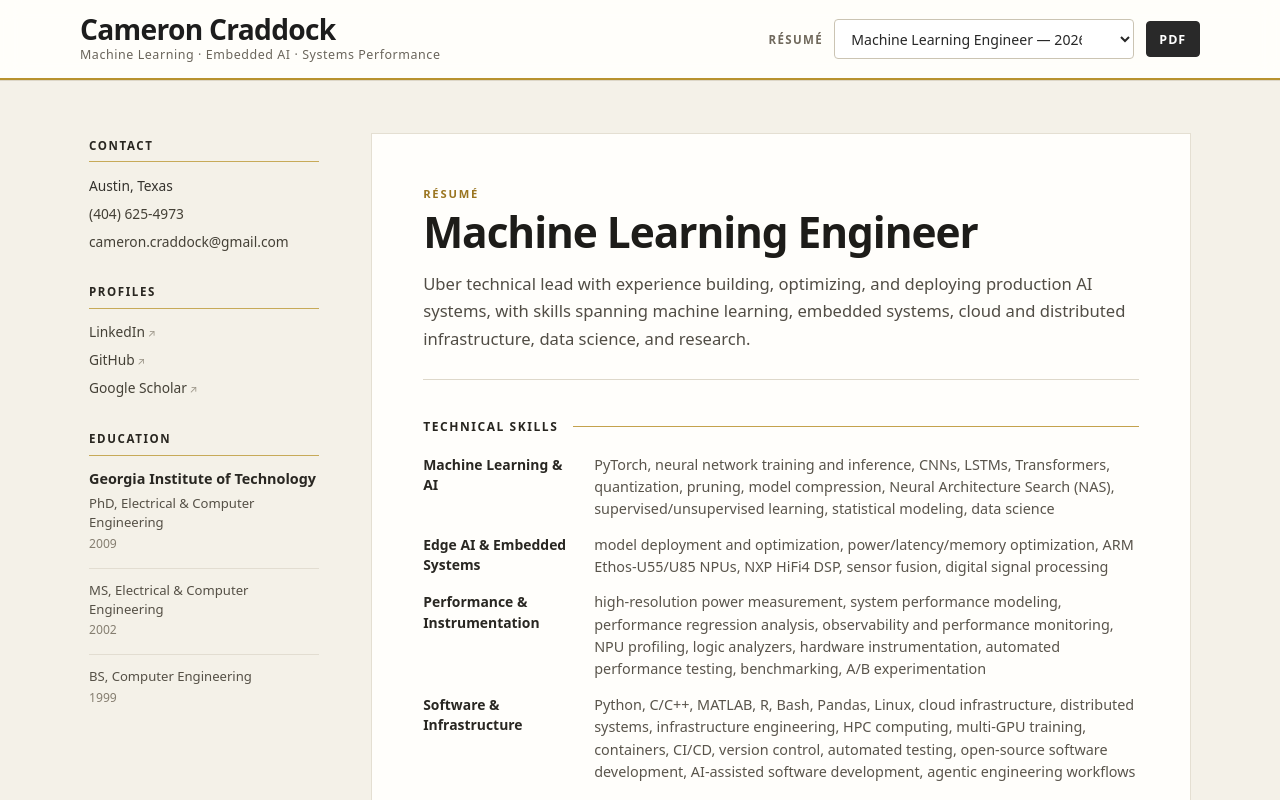
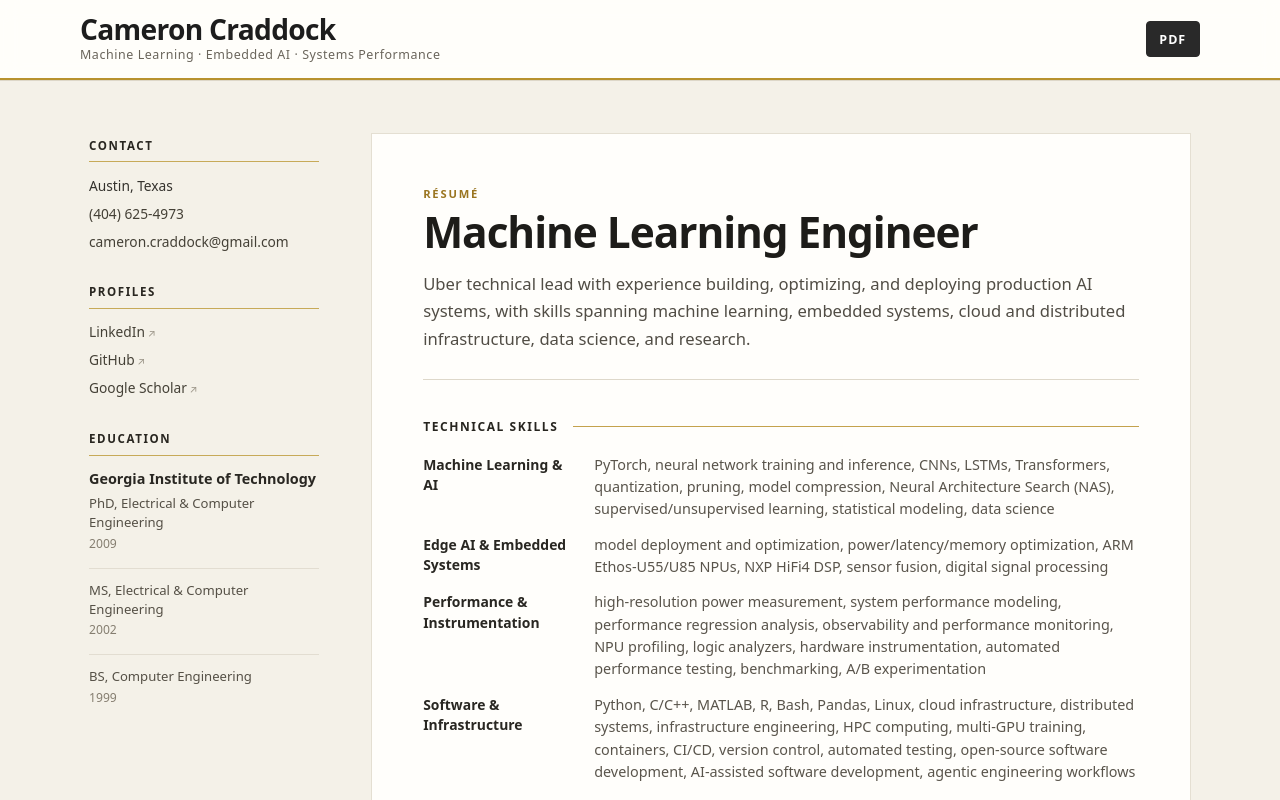
Before and after one commit to ccraddock/cloud_resume_challenge, a React (Vite) app in the folder resume-app/: page / in a window 1280 px wide. Shown: the top 800 px of the page. Built offline with nearby package versions, Linux system fonts and the light colour scheme.

Commit message:
Remove resume selector from header

```diff
--- a/resume-app/src/components/Header.jsx
+++ b/resume-app/src/components/Header.jsx
@@ -5,7 +5,7 @@ function isSafeResumePdf(pdf) {
   return typeof pdf === 'string' && /^\/resumes\/[A-Za-z0-9._-]+\.pdf$/i.test(pdf);
 }
 
-export default function Header({ selectedResume, onResumeChange, pdf }) {
+export default function Header({ pdf }) {
   const safePdf = isSafeResumePdf(pdf) ? pdf : '';
 
   return (
@@ -15,19 +15,6 @@ export default function Header({ selectedResume, onResumeChange, pdf }) {
           <span className="identity-name">Cameron Craddock</span>
           <span className="identity-tagline">Machine Learning · Embedded AI · Systems Performance</span>
         </a>
-
-        <div className="header-actions">
-          <label htmlFor="resume-select" className="select-label">Résumé</label>
-          <select
-            id="resume-select"
-            value={selectedResume}
-            onChange={(event) => onResumeChange(event.target.value)}
-            aria-label="Select résumé version"
-          >
-            <option value="ml2026">Machine Learning Engineer — 2026</option>
-            <option value="ml">Machine Learning Engineer — 2025</option>
-            <option value="neuroscience">Biomedical Imaging AI Researcher</option>
-          </select>
 
         {safePdf && (
           <a
@@ -40,7 +27,6 @@ export default function Header({ selectedResume, onResumeChange, pdf }) {
           </a>
         )}
       </div>
-      </div>
     </header>
   );
 }
```
Lines whose indentation alone changed are shown as unchanged.
